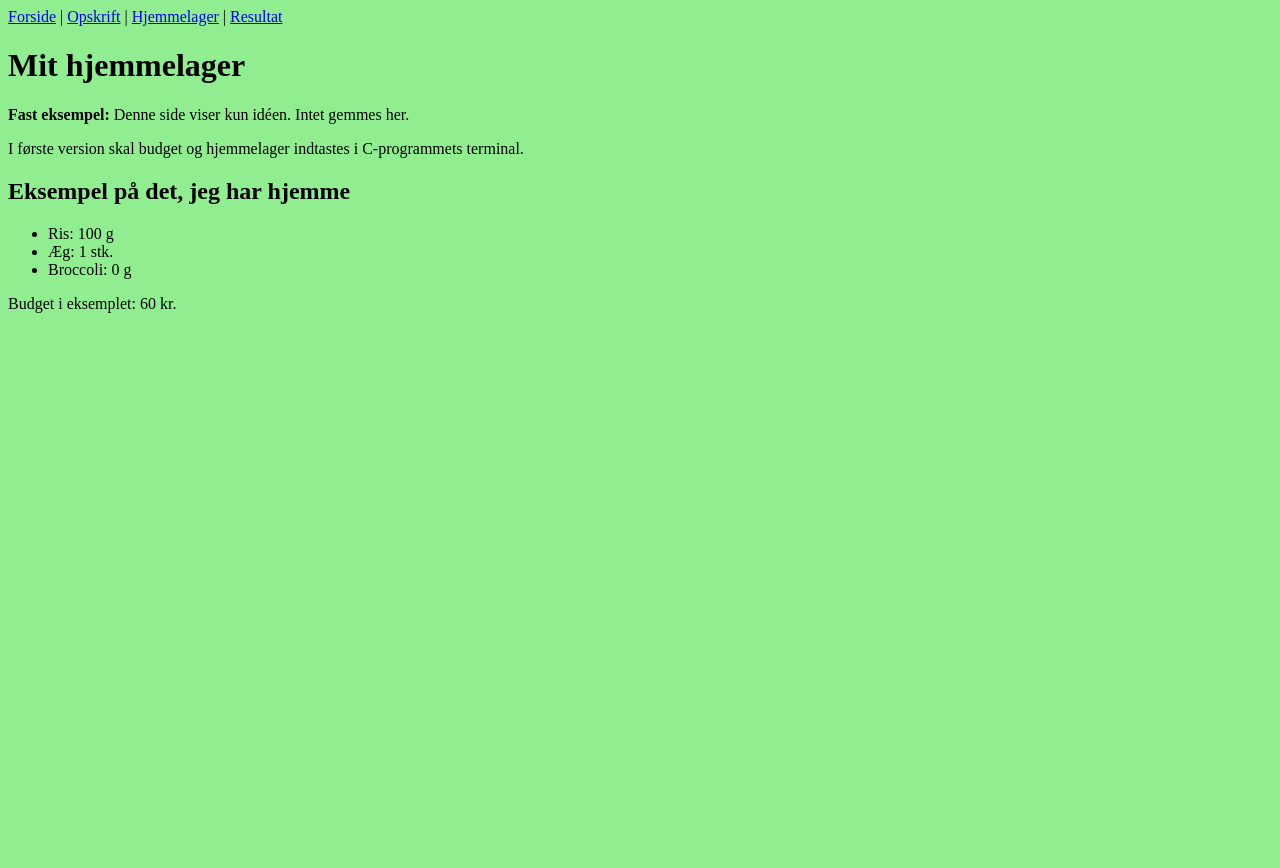
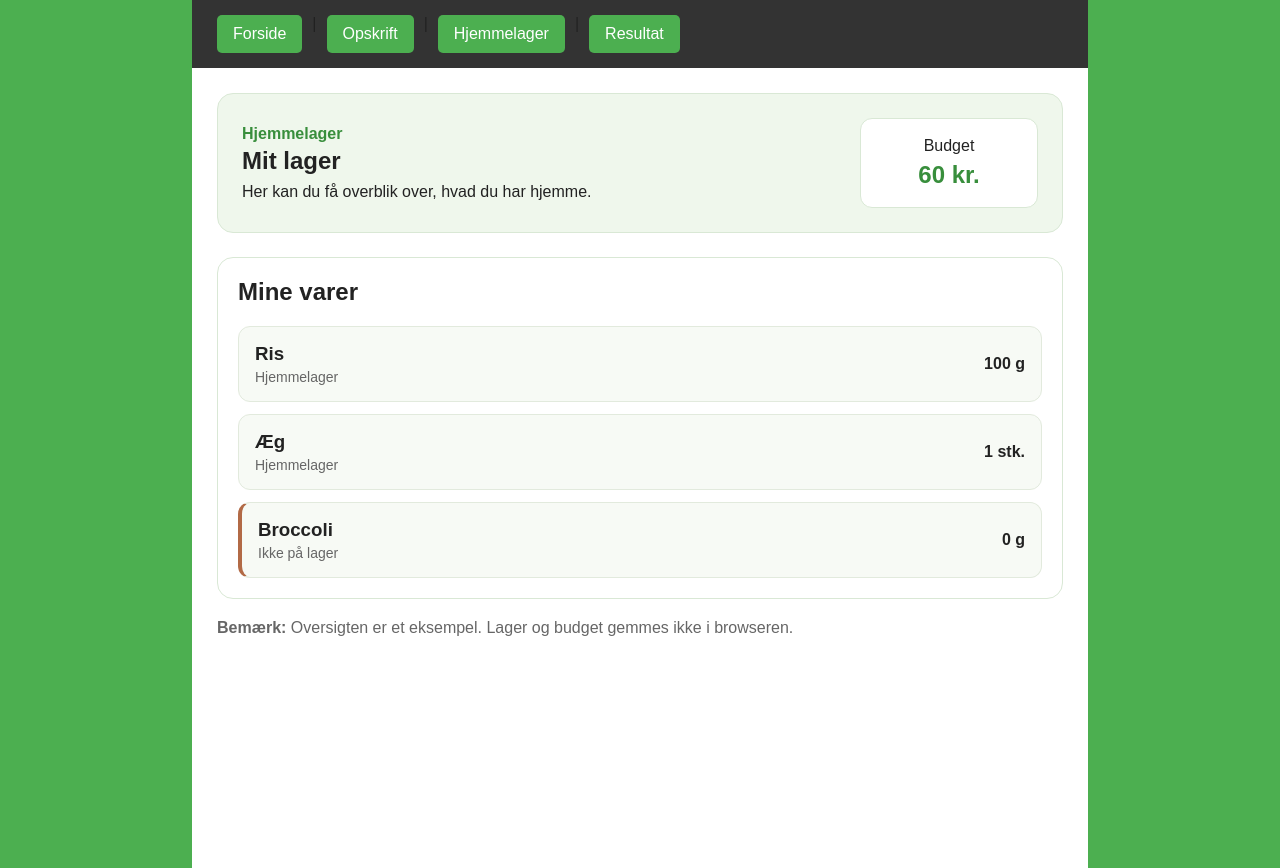
Before and after one commit to Frederik2k04/P1-Madplan, a plain HTML site: page frontend/html/lager.html in a window 1280 px wide. Before the commit the page ends 800 px from the top, so only its background shows below. Drawn offline with Linux system fonts and the light colour scheme.

Commit message:
Mere layout og rettelse

```diff
--- a/frontend/html/lager.html
+++ b/frontend/html/lager.html
@@ -1,14 +1,12 @@
-<!doctype html>
+<body>
+  <!doctype html>
 <html lang="da">
 <head>
   <meta charset="utf-8">
   <meta name="viewport" content="width=device-width, initial-scale=1">
   <title>Hjemmelager - Madplan</title>
-
+  <link rel="stylesheet" href="style.css">
 </head>
-
-<body style="background-color: lightgreen;">
-
   <nav aria-label="Hovedmenu">
     <a href="index.html">Forside</a> |
     <a href="opskrift.html">Opskrift</a> |
@@ -17,27 +15,50 @@
   </nav>
 
   <main>
+    <section class="lager-header">
+      <div>
+        <p class="lager-kategori">Hjemmelager</p>
+        <h1>Mit lager</h1>
+        <p>Her kan du få overblik over, hvad du har hjemme.</p>
+      </div>
 
-    <h1>Mit hjemmelager</h1>
-    <p><strong>Fast eksempel:</strong> Denne side viser kun idéen. Intet gemmes her.</p>
-    <p>I første version skal budget og hjemmelager indtastes i C-programmets terminal.</p>
-    <h2>Eksempel på det, jeg har hjemme</h2>
+      <div class="budget">
+        <span>Budget</span>
+        <strong>60 kr.</strong>
+      </div>
+    </section>
 
-    <ul>
+    <section class="lager-kort">
+      <h2>Mine varer</h2>
 
-      <li>Ris: 100 g</li>
-      <li>Æg: 1 stk.</li>
-      <li>Broccoli: 0 g</li>
+      <div class="vare">
+        <div>
+          <h3>Ris</h3>
+          <p>Hjemmelager</p>
+        </div>
+        <strong>100 g</strong>
+      </div>
 
-    </ul>
+      <div class="vare">
+        <div>
+          <h3>Æg</h3>
+          <p>Hjemmelager</p>
+        </div>
+        <strong>1 stk.</strong>
+      </div>
 
-    <p>Budget i eksemplet: 60 kr.</p>
-    <!-- HASIBULLAH - TODO 1: Tilpas oversigten, så den er let at forstå.
-         TODO 2: Hold tallene ens med data/varer.txt.
-         TODO 3: Hjælp med at prøve opstartsvejledningen.
-         Browserinput og gemmeknapper kræver en senere forbindelse til C. -->
+      <div class="vare vare-tom">
+        <div>
+          <h3>Broccoli</h3>
+          <p>Ikke på lager</p>
+        </div>
+        <strong>0 g</strong>
+      </div>
+    </section>
 
+    <p class="lager-info">
+      <strong>Bemærk:</strong> Oversigten er et eksempel. Lager og budget gemmes ikke i browseren.
+    </p>
   </main>
-
 </body>
 </html>
--- a/frontend/html/style.css
+++ b/frontend/html/style.css
@@ -39,3 +39,101 @@
       padding: 25px;
       background-color: white;
     }
+    .lager-header {
+  display: flex;
+  align-items: center;
+  justify-content: space-between;
+  gap: 20px;
+  margin-bottom: 24px;
+  padding: 24px;
+  background: #eff7ec;
+  border: 1px solid #d9e8d5;
+  border-radius: 16px;
+}
+
+.lager-header h1 {
+  margin: 4px 0 8px;
+}
+
+.lager-header p {
+  margin: 0;
+}
+
+.lager-kategori {
+  color: #388e3c;
+  font-weight: bold;
+}
+
+.budget {
+  min-width: 140px;
+  padding: 18px;
+  text-align: center;
+  background: white;
+  border-radius: 12px;
+  border: 1px solid #d9e8d5;
+}
+
+.budget span,
+.budget strong {
+  display: block;
+}
+
+.budget strong {
+  margin-top: 6px;
+  color: #388e3c;
+  font-size: 24px;
+}
+
+.lager-kort {
+  padding: 20px;
+  border: 1px solid #d9e8d5;
+  border-radius: 16px;
+  background: white;
+}
+
+.lager-kort h2 {
+  margin-top: 0;
+}
+
+.vare {
+  display: flex;
+  align-items: center;
+  justify-content: space-between;
+  gap: 20px;
+  margin-top: 12px;
+  padding: 16px;
+  background: #f7faf5;
+  border: 1px solid #e2eadd;
+  border-radius: 12px;
+}
+
+.vare h3,
+.vare p {
+  margin: 0;
+}
+
+.vare p {
+  margin-top: 4px;
+  color: #666;
+  font-size: 14px;
+}
+
+.vare-tom {
+  border-left: 4px solid #b26a46;
+}
+
+.lager-info {
+  margin-top: 20px;
+  color: #666;
+}
+
+@media (max-width: 600px) {
+  .lager-header {
+    align-items: flex-start;
+    flex-direction: column;
+  }
+
+  .budget {
+    width: 100%;
+  }
+}
```
